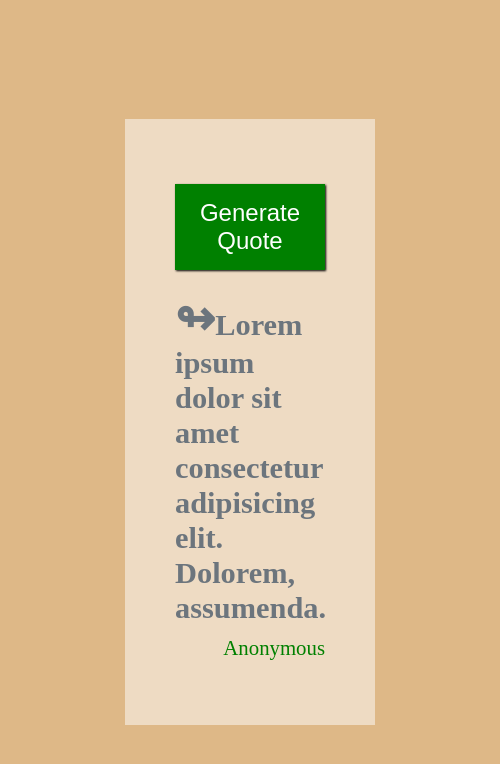
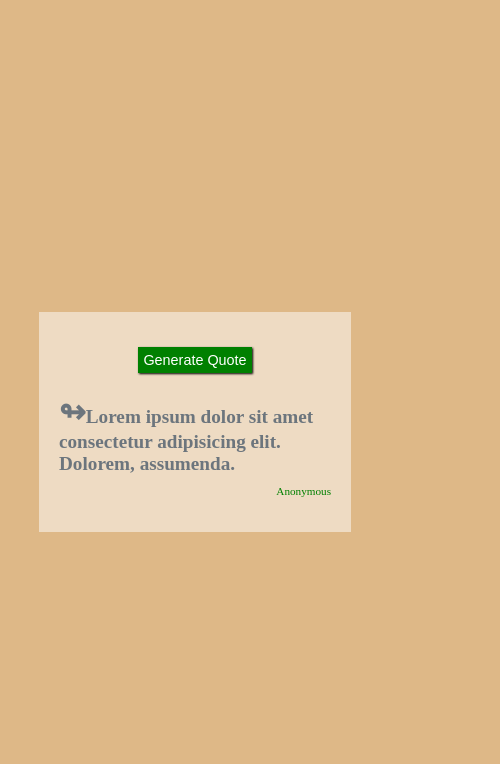
Before and after one commit to timiodulate/randomQuoteGenerator, a plain HTML site: page index.html in a window 390 px wide. Shown: the whole page, 500 px wide, since content can reach past the window. Drawn offline with Linux system fonts and the light colour scheme.

Commit message:
fixed responsiveness

```diff
--- a/index.html
+++ b/index.html
@@ -22,7 +22,7 @@
     }
 
     body{
-        min-width: 500px;
+        width: 100vw;
         height: 100vh;
         display: flex;
         justify-content: center;
@@ -69,6 +69,34 @@
         color: green;
         font-size: 1.3rem;
     }
+
+    @media only screen and (max-width: 765px) {
+        .container {
+            width: 80%;
+            padding: 35px 20px;
+        }
+
+        #btn {
+            font-size: .9rem;
+            padding: 5px;
+        }
+
+        .quote-container {
+            width: 100%;
+        }
+
+        #quote {
+            font-size: 1.2rem;
+        }
+
+        #quote::before{
+            font-size: 2rem;
+        }
+
+        #quote-author {
+            font-size: .7rem;
+        }
+    }
 </style>
 <script src="./app.js"></script>
 </html>
```
